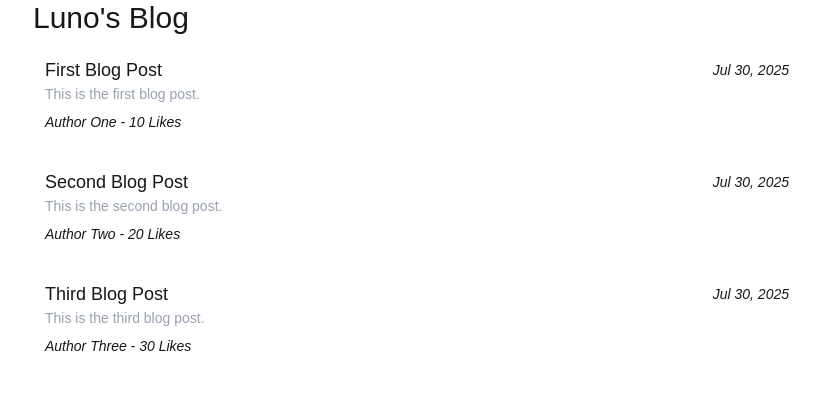
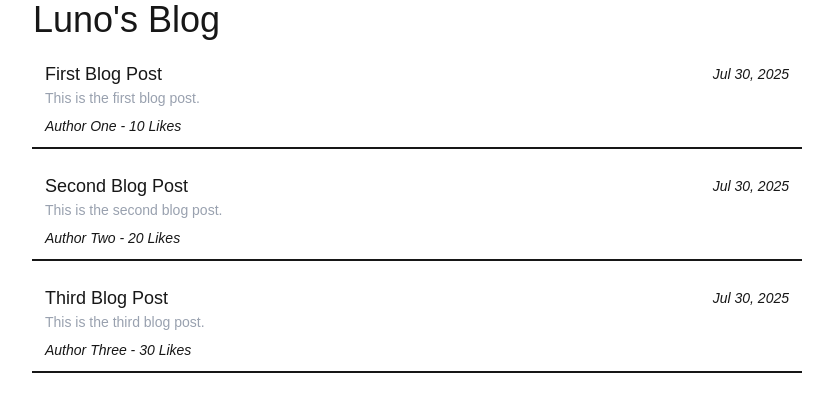
Before and after one commit to Luno89/lunos-blogging, a Next.js app: page / in a window 1280 px wide. Shown: the top 412 px of the page, without its empty margins (223-1056 px from the left). Built offline with nearby package versions, Linux system fonts and the light colour scheme.

Commit message:
Changed some of the styling on post list

```diff
--- a/src/app/blog/[slug]/page.tsx
+++ b/src/app/blog/[slug]/page.tsx
@@ -10,7 +10,7 @@ export default function Page({params}: {params: Promise<{slug: string}> }) {
 
     return (
         <div>
-            <h1>{post.title}</h1>
+            <h1 className="text-3xl mb-3">{post.title}</h1>
             <div dangerouslySetInnerHTML={{__html: post.content}} />
         </div>
     );
--- a/src/app/components/homePage.tsx
+++ b/src/app/components/homePage.tsx
@@ -12,13 +12,10 @@ export default function HomePage() {
   }, [getBlogList]);
 
   return (
-    <div className="grid grid-cols-5">
-      <div className="col-span-1"></div>
-      <div className="col-span-3">
-        <h1 className="text-3xl mb-3">Luno's Blog</h1>
-        {blogList.map((blogListItem, index) => (
-          <Link href={`/blog/${blogListItem.slug}`} key={index}>
-          <div className="grid grid-cols-7 mb-4 pb-3 pl-3 pr-3 ring-1 ring-white/10 rounded-sm p-2 hover:bg-white/5 transition-colors cursor-pointer">
+    <>
+      {blogList.map((blogListItem, index) => (
+        <Link href={`/blog/${blogListItem.slug}`} key={index}>
+          <div className="grid grid-cols-7 pb-3 pl-3 pr-3 p-2 hover:bg-white/5 transition-colors cursor-pointer">
             <div className="col-span-6">
               <div className="text-lg">{blogListItem.title}</div>
               <div className="text-sm text-gray-400 mb-2">{blogListItem.summary}</div>
@@ -26,9 +23,8 @@ export default function HomePage() {
             </div>
             <div className="text-right text-sm italic pt-1">{new Date().toLocaleDateString('en-US', { year: 'numeric', month: 'short', day: 'numeric' })}</div>
           </div>
-          </Link>))}
-      </div>
-      <div className="col-span-1"></div>
-    </div>
+          <div className="grid grid-cols-7 mb-4 outline" />
+        </Link>))}
+    </>
   );
 }
--- a/src/app/layout.tsx
+++ b/src/app/layout.tsx
@@ -2,6 +2,7 @@ import type { Metadata } from "next";
 import { Geist, Geist_Mono } from "next/font/google";
 import "./globals.css";
 import { BlogStoreProvider } from "@/providers/blogStoreProvider";
+import Link from "next/link";
 
 const geistSans = Geist({
   variable: "--font-geist-sans",
@@ -28,9 +29,18 @@ export default function RootLayout({
       <body
         className={`${geistSans.variable} ${geistMono.variable} antialiased`}
       >
-        <BlogStoreProvider>
-          {children}
-        </BlogStoreProvider>
+        <div className="grid grid-cols-5">
+          <div className="col-span-1"></div>
+          <div className="col-span-3">
+            <Link href="/" >
+              <h1 className="text-4xl mb-3">Luno's Blog</h1>
+            </Link>
+            <BlogStoreProvider>
+              {children}
+            </BlogStoreProvider>
+          </div>
+          <div className="col-span-1"></div>
+        </div>
       </body>
     </html>
   );
```
Also changed, not shown: src/app/page.tsx (+0 -102 lines).
